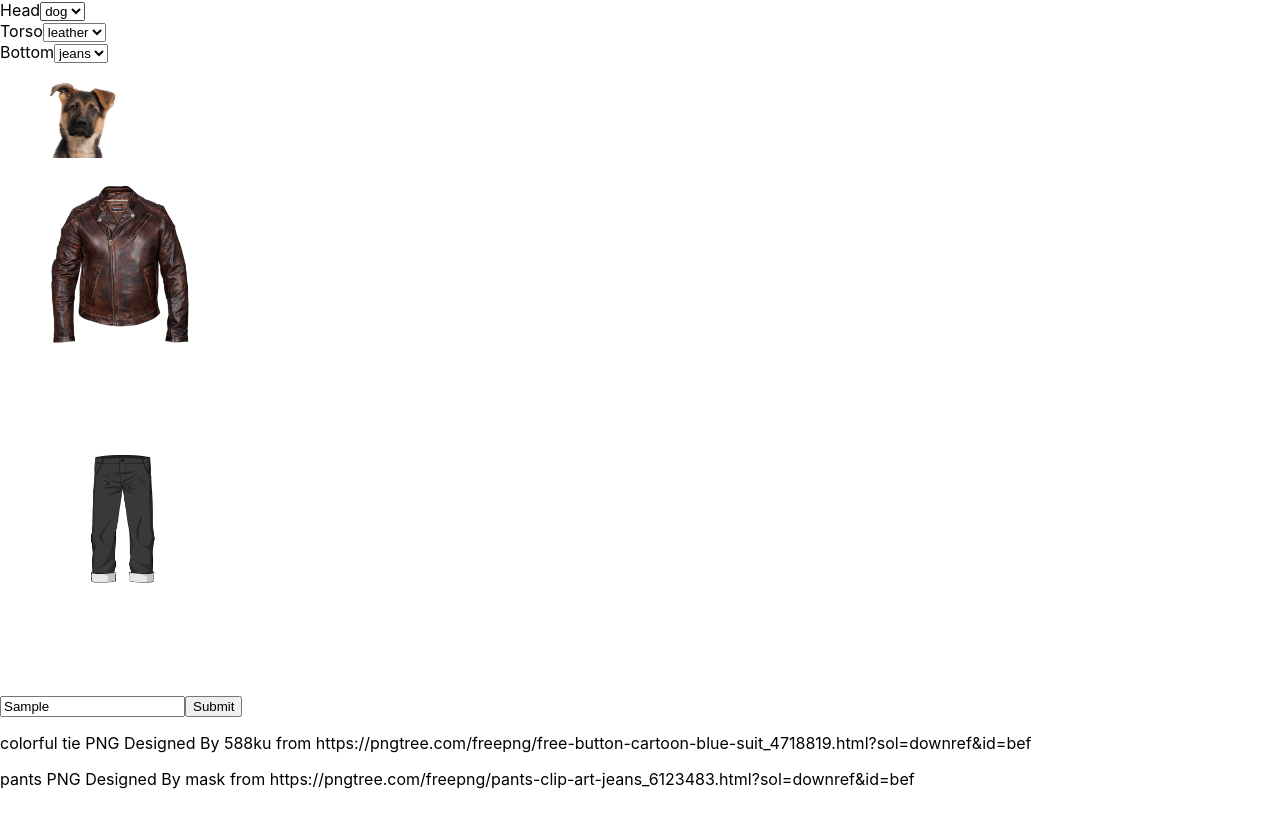
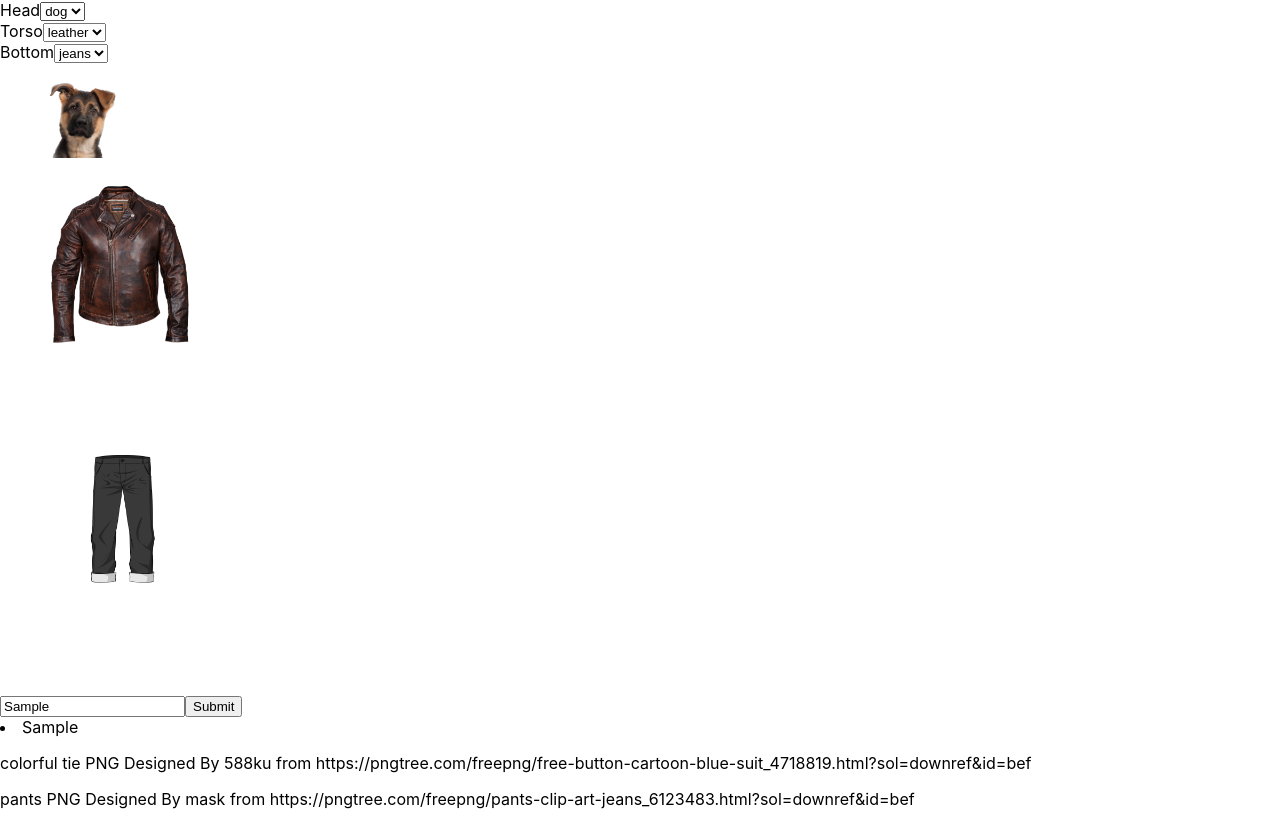
Before and after one commit to Joseph-K-B/character-builder, a React (Create React App) app: page / in a window 1280 px wide. Both pictures are taken after typing "Sample" into the empty fields and a click on the button "Submit". Built offline with nearby package versions, Linux system fonts and the light colour scheme.

Commit message:
list rendering for catch phrase array

```diff
--- a/src/components/Stat/Stats.jsx
+++ b/src/components/Stat/Stats.jsx
@@ -23,7 +23,7 @@ function Stats({
                 onChange={(e) => setCatchPhrase(e.target.value)}
             />
             <label htmlFor='catchphrase' />
-            <button onClick={handleClick}>Submit</button>
+            <button type='button' onClick={handleClick}>Submit</button>
         </section>
     )
 }
--- a/src/components/Stat/StatsList.jsx
+++ b/src/components/Stat/StatsList.jsx
@@ -1,21 +1,21 @@
 import React from 'react';
 import Stats from './Stats';
 
-function StatList({ catchPhraseArr }){
-    catchPhraseArr.map((catchPhrase) => {
-    return (
+function StatList({
+    catchPhraseArr
+ }){
+     return (
+     <div>
+    {catchPhraseArr.map((catchPhrase) => (
         <>
-            <li>
-                <Stats
-                    value={catchPhrase}
-                    key='list-item'
-                />
+            <li key={catchPhrase}>
+                {catchPhrase}
             </li>
         </>
-    )
-})
-
-return <ul aria-label='catch-list'>{catchPhraseArr}</ul>
+    ))}
+{/* <ul aria-label='catch-list'>{catchPhraseArr}</ul> */}
+</div>
+    );
 }
 
 
--- a/src/containers/BuilderContainer.jsx
+++ b/src/containers/BuilderContainer.jsx
@@ -13,7 +13,7 @@ function BuilderContainer() {
 
     const handleClick = () => {
         console.log('BUTTON')
-        setCatchPhraseArr((prevState) => ([...prevState, {catchPhrase}]))
+        setCatchPhraseArr((prevState) => [...prevState, catchPhrase]);
     }
 
     return (
@@ -36,17 +36,14 @@ function BuilderContainer() {
             <Stats
                 catchPhrase={catchPhrase}
                 setCatchPhrase={setCatchPhrase}
-                catchPhraseArr={catchPhraseArr}
+                // catchPhraseArr={catchPhraseArr}
                 // setCatchPhraseArr={setCatchPhraseArr}
                 handleClick={handleClick}
             />
-            {/* <StatList
-                catchPhrase={catchPhrase}
-                setCatchPhrase={setCatchPhrase}
+            <StatList
+                key={catchPhrase}
                 catchPhraseArr={catchPhraseArr}
-                setCatchPhraseArr={setCatchPhraseArr}
-                onClick={handleClick}
-            /> */}
+            />
         </main>
         </>
     )
```
